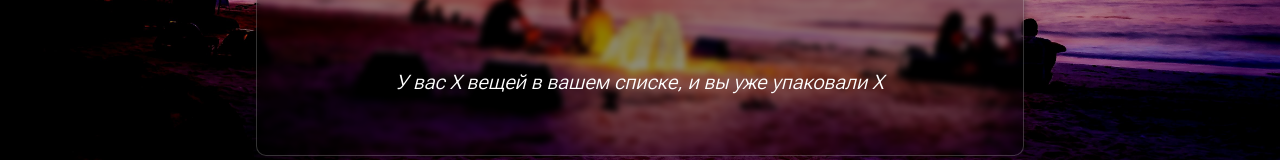
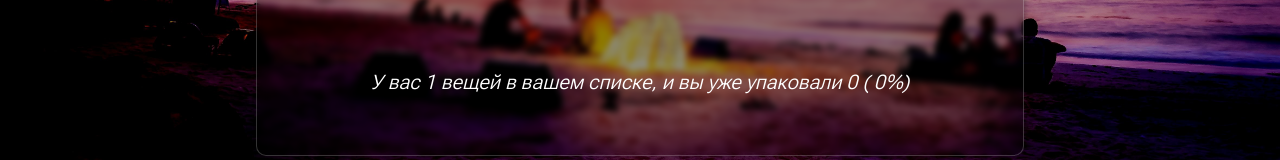
Before and after one commit to yenglikSalamatova/travel-list, a React (Create React App) app: page / in a window 1280 px wide. Both pictures are taken after typing "Sample" into the empty fields and a click on the button "Добавить". Shown: the part 564-724 px from the top of the page. Built offline with nearby package versions, Linux system fonts and the light colour scheme.

Commit message:
Change index.css and add stats

```diff
--- a/src/App.js
+++ b/src/App.js
@@ -29,7 +29,7 @@ export default function App() {
           onDeleteItem={handleDeleteItem}
           onToggleItem={handleToggleItem}
         />
-        <Stats />
+        <Stats items={items} />
         <div className="bg"></div>
       </div>
     </div>
@@ -114,10 +114,24 @@ function Item({ item, onDeleteItem, onToggleItem }) {
   );
 }
 
-function Stats() {
+function Stats({ items }) {
+  if (!items.length)
+    return (
+      <p className="stats">
+        <em>Добавьте немного вещей в ваш список :)</em>
+      </p>
+    );
+  const numItems = items.length;
+  const numPacked = items.filter((item) => item.packed).length;
+  const percentage = Math.round((numPacked / numItems) * 100);
   return (
     <footer className="stats">
-      <em>У вас Х вещей в вашем списке, и вы уже упаковали Х</em>{" "}
+      <em>
+        {percentage === 100
+          ? "У вас все готово к поездке!"
+          : `У вас ${numItems} вещей в вашем списке, и вы уже упаковали ${numPacked} (
+        ${percentage}%)`}
+      </em>{" "}
     </footer>
   );
 }
```
